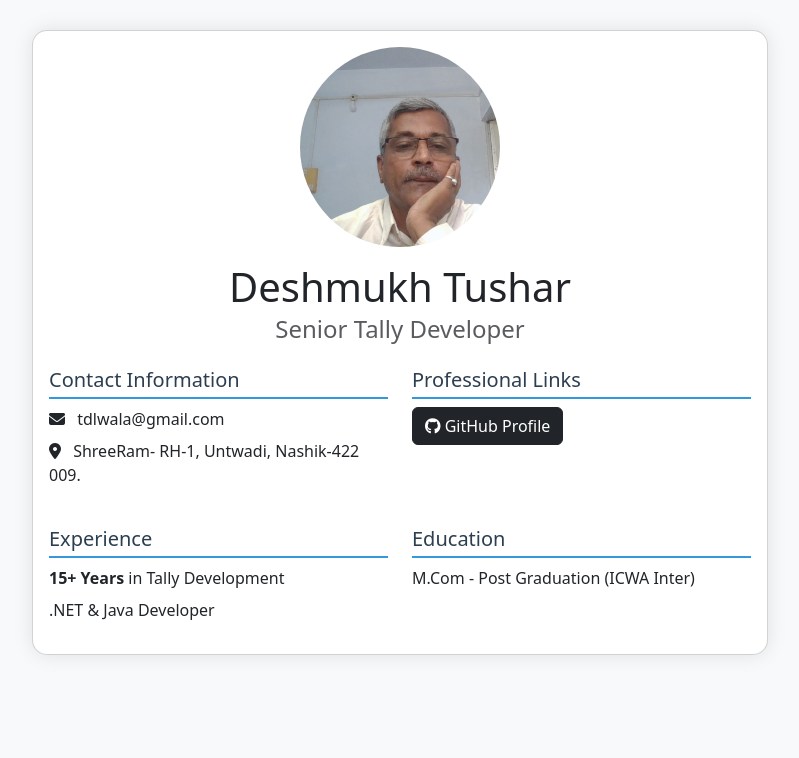
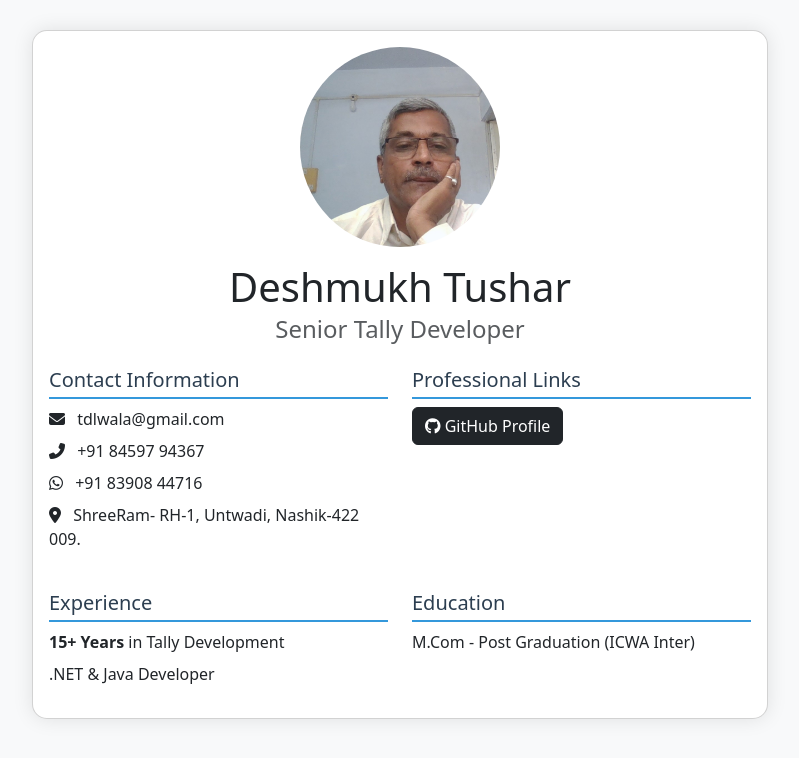
Before and after one commit to tdlmitra/myprofile, a plain HTML site: page index.html in a window 1280 px wide. Shown: the whole page, without its empty margins (240-1039 px from the left). Drawn offline with nearby package versions, Linux system fonts and the light colour scheme.

Commit message:
Add files via upload

```diff
--- a/index.html
+++ b/index.html
@@ -3,7 +3,7 @@
 <head>
     <meta charset="UTF-8">
     <meta name="viewport" content="width=device-width, initial-scale=1.0">
-    <title>Professional Profile - Your Name</title>
+    <title>Professional Profile - Deshmukh Tushar</title>
     <!-- Bootstrap CSS -->
     <link href="https://cdn.jsdelivr.net/npm/bootstrap@5.3.0/dist/css/bootstrap.min.css" rel="stylesheet">
     <!-- Font Awesome -->
@@ -27,6 +27,13 @@
             border-bottom: 2px solid #3498db;
             padding-bottom: 5px;
         }
+        .contact-link {
+            text-decoration: none;
+            color: inherit;
+        }
+        .contact-link:hover {
+            color: #3498db;
+        }
     </style>
 </head>
 <body>
@@ -48,6 +55,18 @@
                                     <li class="mb-2">
                                         <i class="fas fa-envelope me-2"></i>
                                         tdlwala@gmail.com
+                                    </li>
+                                    <li class="mb-2">
+                                        <i class="fas fa-phone-alt me-2"></i>
+                                        <a href="tel:+918459794367" class="contact-link">
+                                            +91 84597 94367
+                                        </a>
+                                    </li>
+                                    <li class="mb-2">
+                                        <i class="fab fa-whatsapp me-2"></i>
+                                        <a href="https://wa.me/918390844716" class="contact-link" target="_blank">
+                                            +91 83908 44716
+                                        </a>
                                     </li>
                                     <li>
                                         <i class="fas fa-map-marker-alt me-2"></i>
```
